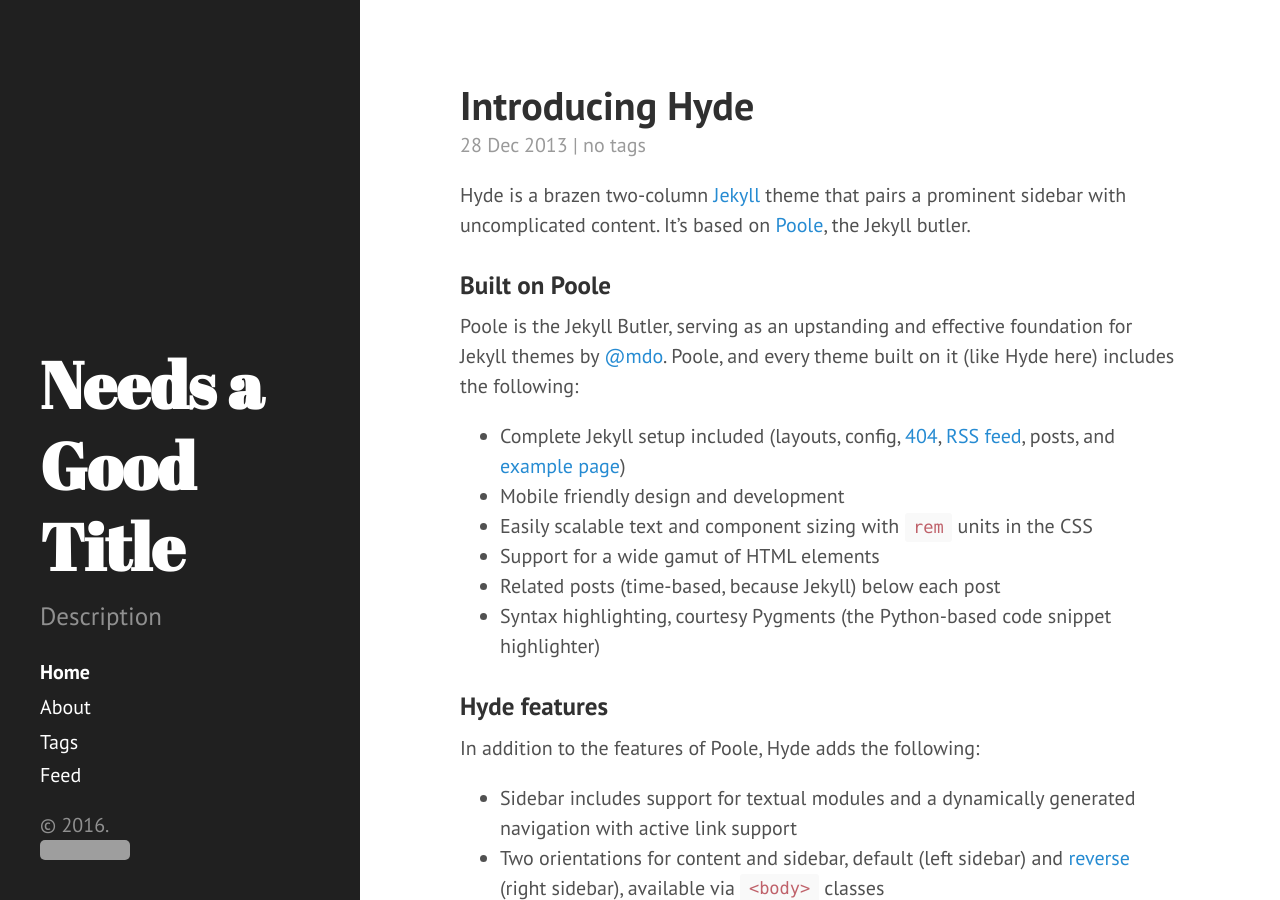
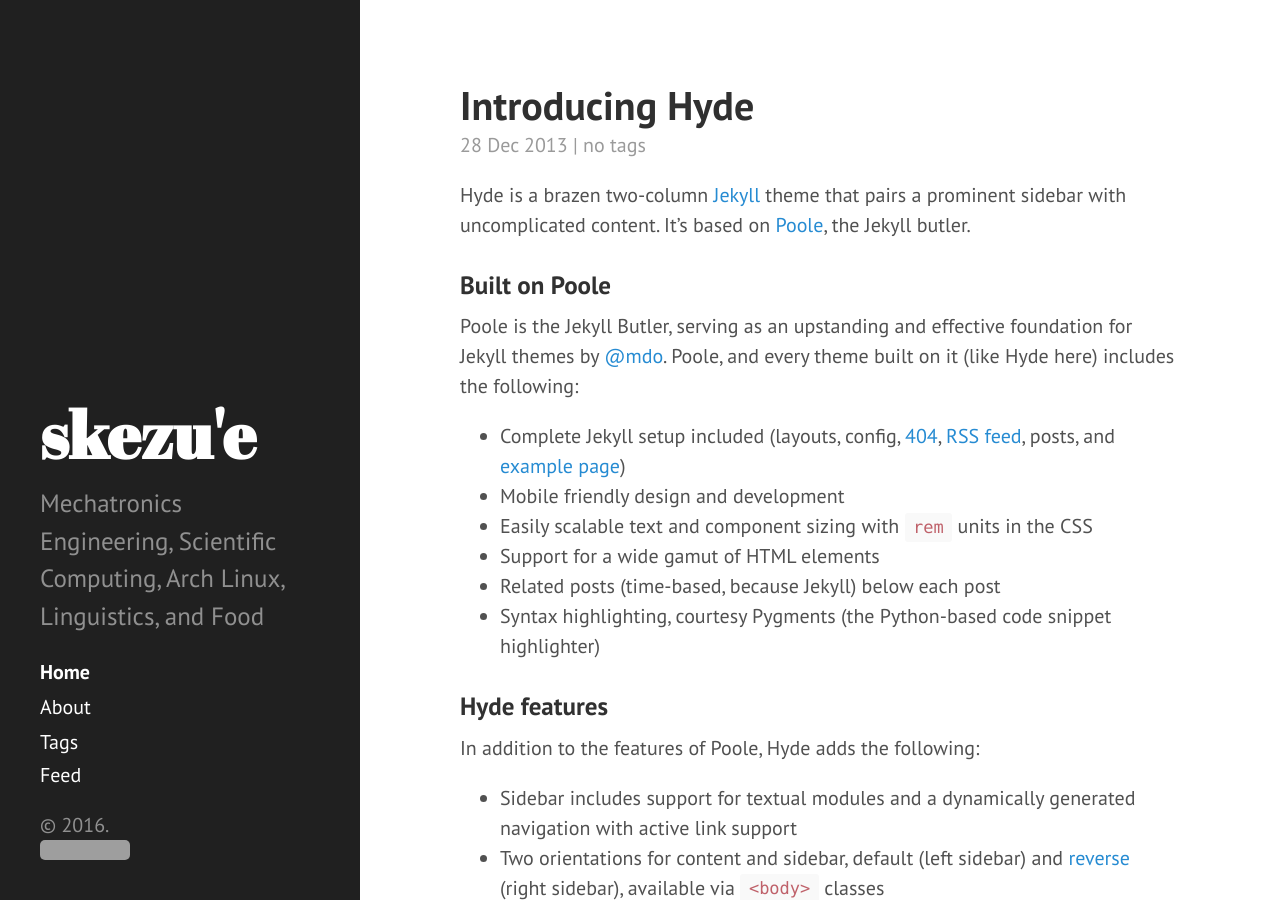
Before and after one commit to egan/egan.github.io, a Jekyll site: the page built from index.html, in a window 1280 px wide and 900 px high. Built offline with Jekyll 4.4.1, drawn with Linux system fonts in a browser that asks for light colours; the list of posts is cut into pages by our own code; grey boxes are pictures that could not be loaded.

Commit message:
Initial branding.

```diff
--- a/_config.yml
+++ b/_config.yml
@@ -7,9 +7,9 @@
 permalink:        pretty
 
 # Setup
-title:            Needs a Good Title
-tagline:          'A Clever Tagline'
-description:      'Description'
+title:            skezu'e
+tagline:          'And other problems'
+description:      'Mechatronics Engineering, Scientific Computing, Arch Linux, Linguistics, and Food'
 url:              https://egan.github.io
 baseurl:          /
 
@@ -20,7 +20,5 @@
 paginate:         5
 
 # Custom vars
-version:          2.1.0
-
 github:
   repo:           https://github.com/egan/egan.github.io
```
